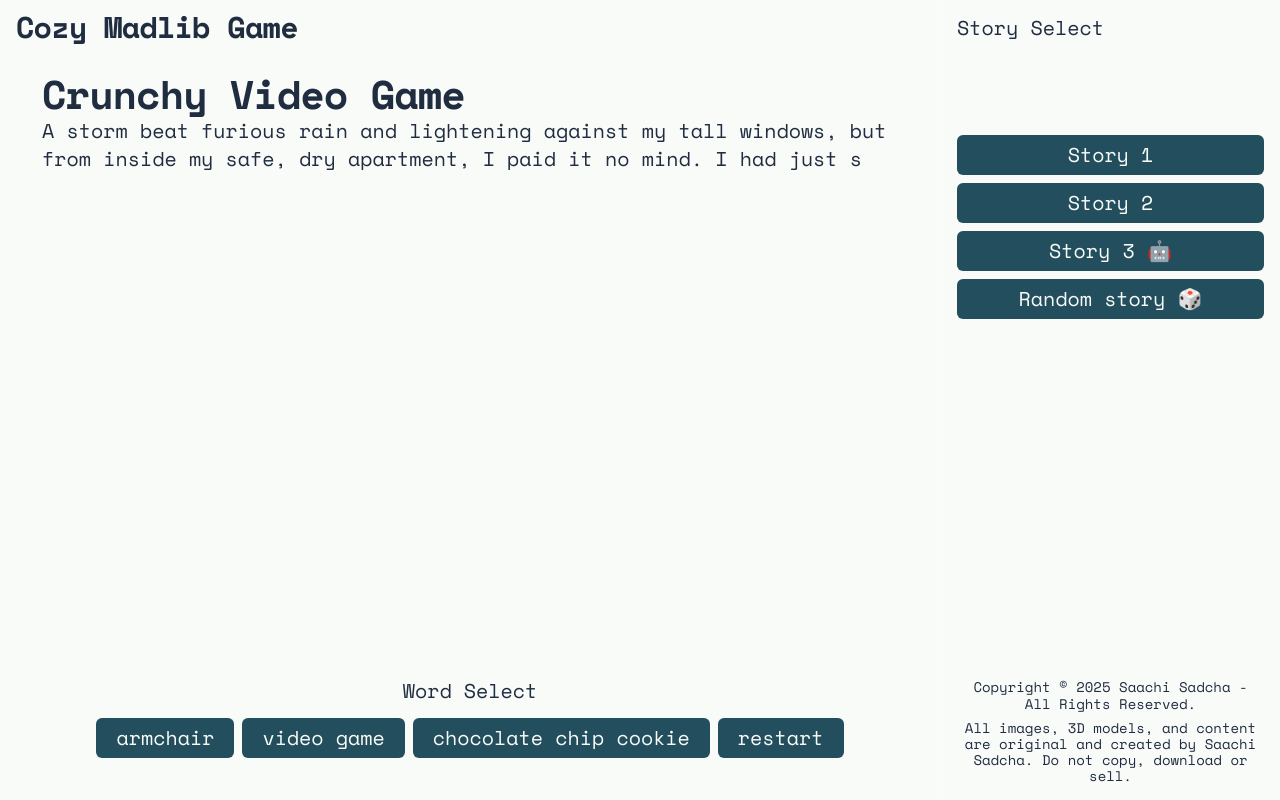
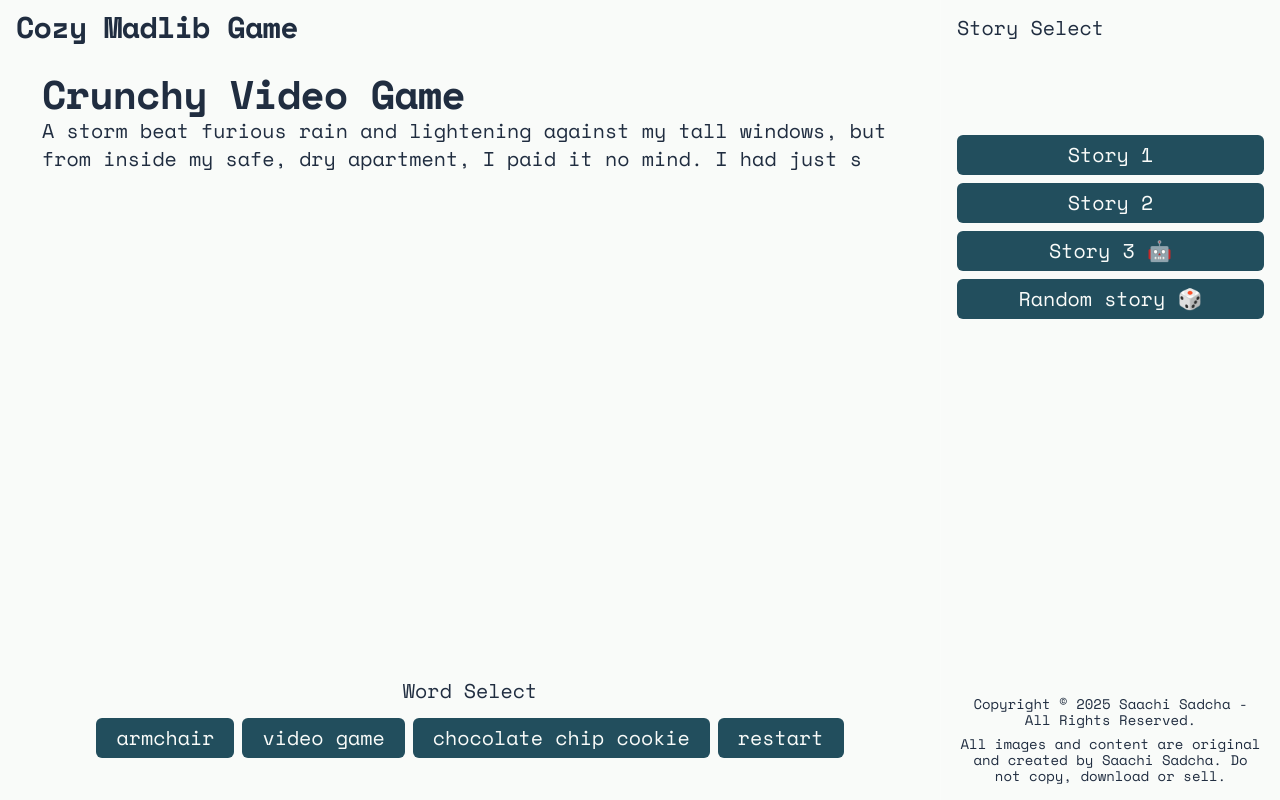
Before and after one commit to saachisdc/Cozy_Adlib_Game, a React (Vite) app: page / in a window 1280 px wide. Built offline with nearby package versions, Linux system fonts and the light colour scheme.

Commit message:
updated Readme file updated disclaimer to be more specific (no 3D models in app)

```diff
--- a/src/components/Game.jsx
+++ b/src/components/Game.jsx
@@ -352,8 +352,8 @@ export default function Game({ initialStory = Story3CrunchyVideoGame }) {
         <div className="footer  menu_section__spaced">
           <p>Copyright © 2025 Saachi Sadcha - All Rights Reserved.</p>
           <p>
-            All images, 3D models, and content are original and created by
-            Saachi Sadcha. Do not copy, download or sell.
+            All images and content are original and created by Saachi Sadcha. Do
+            not copy, download or sell.
           </p>
         </div>
       </aside>
```
Also changed, not shown: 1 other file (tests, documents, lock files or other folders).
